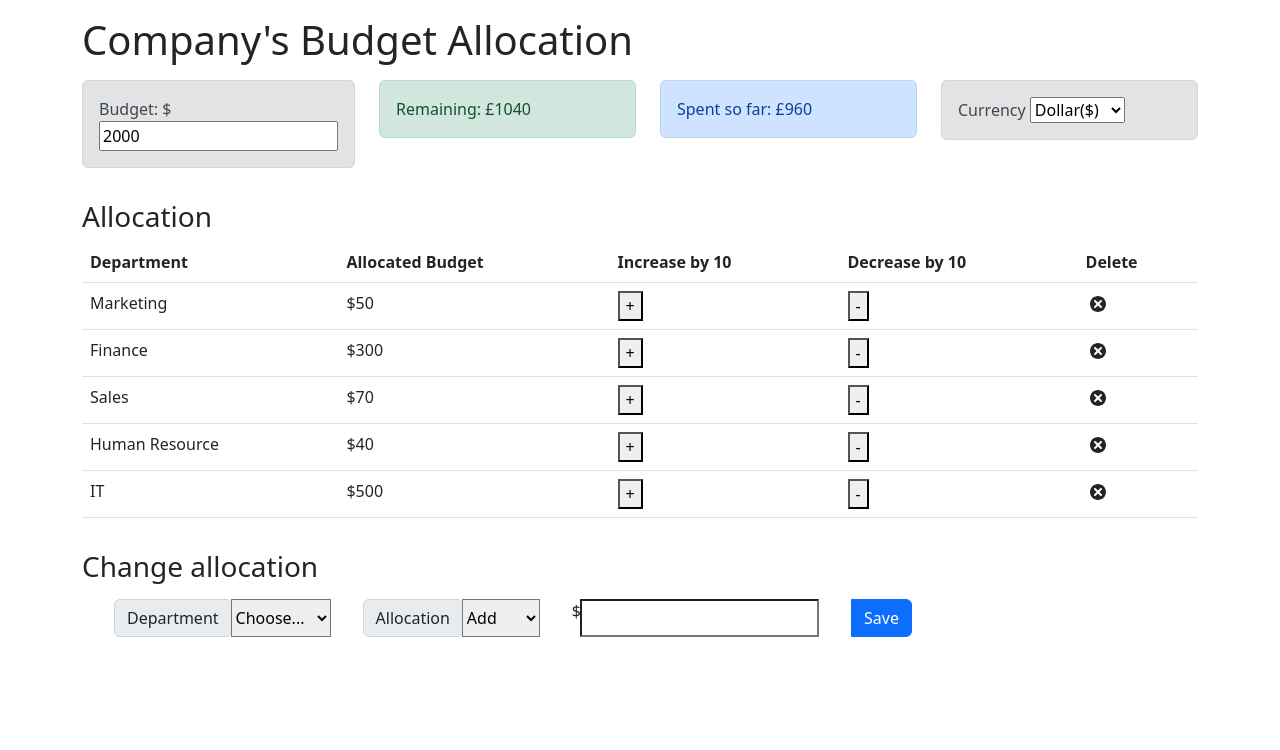
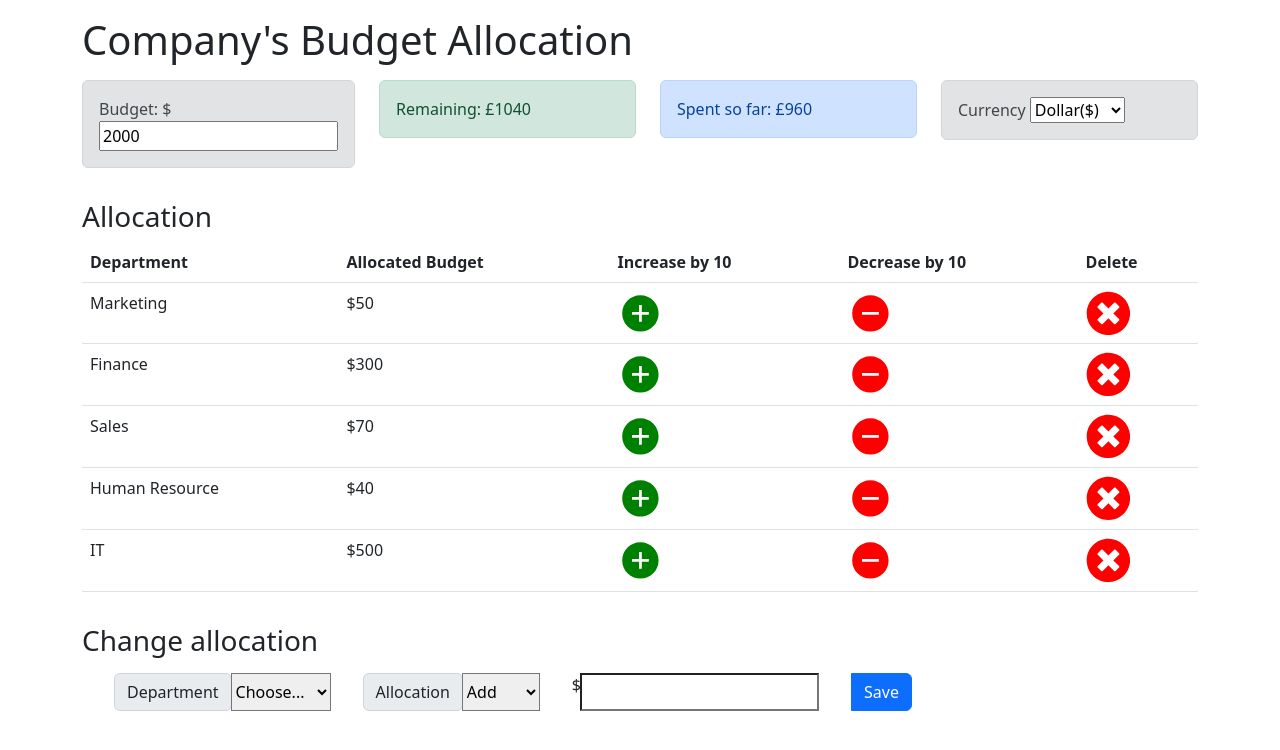
Before and after one commit to ibm-developer-skills-network/ejtos-react_budget_app, a React (Create React App) app: page / in a window 1280 px wide. Shown: the top 750 px of the page. Built offline with nearby package versions, Linux system fonts and the light colour scheme.

Commit message:
Update ExpenseItem.js

```diff
--- a/src/components/ExpenseItem.js
+++ b/src/components/ExpenseItem.js
@@ -1,6 +1,8 @@
 import React, { useContext } from 'react';
-import { TiDelete } from 'react-icons/ti';
 import { AppContext } from '../context/AppContext';
+import { FaTimesCircle } from 'react-icons/fa';
+import { IoAddCircleSharp } from "react-icons/io5";
+import { IoRemoveCircleSharp } from "react-icons/io5";
 
 const ExpenseItem = (props) => {
     const { dispatch, currency } = useContext(AppContext);
@@ -42,9 +44,9 @@ const ExpenseItem = (props) => {
         <tr>
         <td>{props.name}</td>
         <td>{currency}{props.cost}</td>
-        <td><button onClick={event=> increaseAllocation(props.name)}>+</button></td>
-        <td><button onClick={event=> decreaseAllocation(props.name)}>-</button></td>
-        <td><TiDelete size='1.5em' onClick={handleDeleteExpense}></TiDelete></td>
+        <td><IoAddCircleSharp size='2.8em' color="green" onClick={event=> increaseAllocation(props.name)}>+</IoAddCircleSharp></td>
+        <td><IoRemoveCircleSharp size='2.8em' color="red" onClick={event=> decreaseAllocation(props.name)}>-</IoRemoveCircleSharp></td>
+        <td><FaTimesCircle size='2.8em' color="red" onClick={handleDeleteExpense}></FaTimesCircle></td>
         </tr>
     );
 };
```
